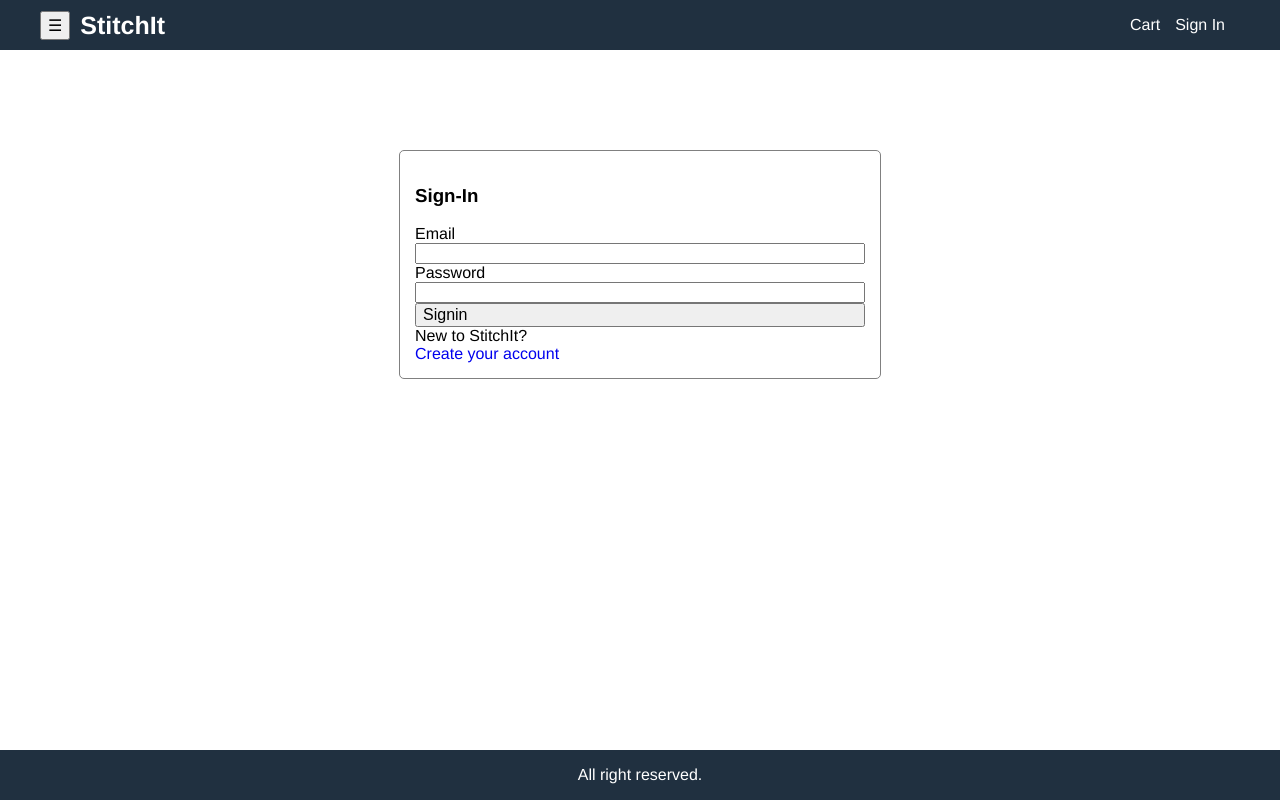
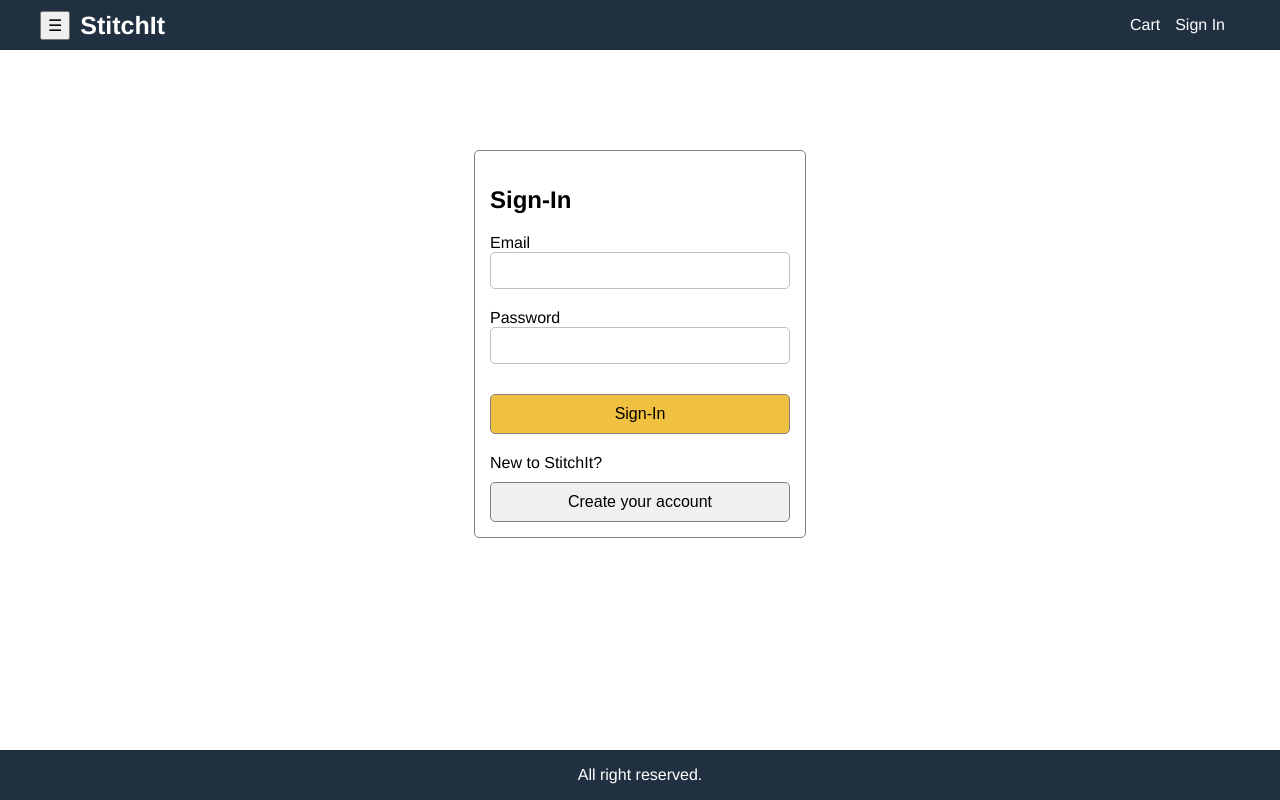
Before and after one commit to TahaKhan8899/StitchIt, a React (Create React App) app in the folder frontend/: page /signin in a window 1280 px wide. Built offline with nearby package versions, Linux system fonts and the light colour scheme.

Commit message:
Made progress on sign in page

```diff
--- a/frontend/package.json
+++ b/frontend/package.json
@@ -16,6 +16,7 @@
     "react-scripts": "3.4.1",
     "redux": "^4.0.5",
     "redux-thunk": "^2.3.0",
+    "reselect": "^4.0.0",
     "styled-components": "^5.1.1"
   },
   "scripts": {
--- /dev/null
+++ b/frontend/src/actions/userActions.js
@@ -0,0 +1,20 @@
+import {
+  USER_SIGNIN_LOADING,
+  USER_SIGNIN_SUCCESS,
+  USER_SIGNIN_ERROR,
+} from 'constants/userConstants'
+import axios from 'axios'
+import Cookie from 'js-cookie'
+
+const signin = (email, password) => async (dispatch) => {
+  try {
+    dispatch({ type: USER_SIGNIN_LOADING })
+    const { data } = await axios.get('/api/user/signin', { email, password })
+    dispatch({ type: USER_SIGNIN_SUCCESS, payload: data })
+    Cookie.set('userInfo', JSON.stringify(data))
+  } catch (error) {
+    dispatch({ type: USER_SIGNIN_ERROR, payload: error })
+  }
+}
+
+export { signin }
--- /dev/null
+++ b/frontend/src/components/common/FormComponents.jsx
@@ -0,0 +1,20 @@
+import styled from 'styled-components'
+
+const FormButton = styled.button`
+  width: 100%;
+  margin-top: 1rem;
+  display: flex;
+  justify-content: center;
+  background-color: ${(props) => (props.bgColor ? props.bgColor : '#f0f0f0')};
+  border: 0.1rem #808080 solid;
+  border-radius: 0.5rem;
+  padding: 1rem;
+  cursor: pointer;
+  :hover {
+    border: 0.1rem #404040 solid;
+  }
+`
+
+const RandomDiv = styled.div``
+
+export { FormButton, RandomDiv }
--- a/frontend/src/components/pages/Cart.jsx
+++ b/frontend/src/components/pages/Cart.jsx
@@ -1,6 +1,7 @@
 import React, { useEffect } from 'react'
 import { Link } from 'react-router-dom'
 import styled from 'styled-components'
+import { FormButton } from 'components/common/FormComponents'
 import { useSelector, useDispatch } from 'react-redux'
 import { addToCart, removeFromCart } from 'actions/cartActions'
 import { BodyContainer, Row, Column } from 'components/common/layoutStyling'
@@ -24,16 +25,6 @@ const CartActions = styled(Column)`
   border-radius: 0.5rem;
   padding: 1rem;
   height: fit-content;
-`
-
-const CheckoutButton = styled.button`
-  width: inherit;
-  display: flex;
-  justify-content: center;
-  background-color: #f0c040;
-  border: 0.1rem #808080 solid;
-  border-radius: 0.5rem;
-  padding: 1rem;
 `
 
 const Product = styled.div`
@@ -150,9 +141,13 @@ function Cart(props) {
           Subtotal ( {cartItems.reduce((a, c) => a + c.qty, 0)} items) : $
           {cartItems.reduce((a, c) => a + c.price * c.qty, 0)}
         </h3>
-        <CheckoutButton disabled={cartItems.length === 0} onClick={() => handleCheckout()}>
+        <FormButton
+          bgColor="#f0c040"
+          disabled={cartItems.length === 0}
+          onClick={() => handleCheckout()}
+        >
           Proceed to checkout
-        </CheckoutButton>
+        </FormButton>
       </CartActions>
     </CartContainer>
   )
--- a/frontend/src/components/pages/Product.jsx
+++ b/frontend/src/components/pages/Product.jsx
@@ -1,6 +1,7 @@
 import React, { useEffect } from 'react'
 import styled from 'styled-components'
 import { Link } from 'react-router-dom'
+import { FormButton } from 'components/common/FormComponents'
 import { BodyContainer, Row, Column } from 'components/common/layoutStyling'
 import { useSelector, useDispatch } from 'react-redux'
 import { getProductDetails } from 'actions/productActions'
@@ -53,19 +54,6 @@ const AddToCart = styled(Column)`
   li:last-child {
     display: flex;
     flex-direction: column;
-    button {
-      display: flex;
-      align-items: center;
-      justify-content: center;
-      padding: 1rem;
-      border: 0.1rem #808080 solid;
-      border-radius: 0.5rem;
-      cursor: pointer;
-      background-color: #f0c040;
-    }
-    button:hover {
-      border: 0.1rem #404040 solid;
-    }
   }
 `
 
@@ -135,7 +123,11 @@ function Product(props) {
               </select>
             </li>
             <li>
-              {product.inventoryCount > 0 && <button onClick={handleAddToCart}>Add to Cart</button>}
+              {product.inventoryCount > 0 && (
+                <FormButton bgColor="#f0c040" onClick={handleAddToCart}>
+                  Add to Cart
+                </FormButton>
+              )}
             </li>
           </ul>
         </AddToCart>
--- a/frontend/src/components/pages/SignIn.jsx
+++ b/frontend/src/components/pages/SignIn.jsx
@@ -1,23 +1,37 @@
-import React from 'react'
+import React, { useState } from 'react'
 import { useDispatch } from 'react-redux'
 import { Link } from 'react-router-dom'
 import { BodyContainer, Row, Column } from 'components/common/layoutStyling'
+import { FormButton } from 'components/common/FormComponents'
 import styled from 'styled-components'
-import { useState } from 'react'
+import { signin } from 'actions/userActions'
 
 const StyledBodyContainer = styled(BodyContainer)`
   display: flex;
   justify-content: center;
 `
 
+const SignInText = styled.h2`
+  margin-bottom: 2rem;
+`
+
 const FormContainer = styled.div`
   display: flex;
-  max-width: 45rem;
+  max-width: 30rem;
   width: 100%;
   border: 0.1rem #808080 solid;
   border-radius: 0.5rem;
   padding: 1.5rem;
   margin-top: 10rem;
+`
+
+const FormInputColumn = styled(Column)`
+  margin-bottom: 2rem;
+  input {
+    border: 0.1rem #c0c0c0 solid;
+    border-radius: 0.5rem;
+    padding: 1rem;
+  }
 `
 
 function SignIn() {
@@ -26,19 +40,20 @@ function SignIn() {
   const dispatch = useDispatch()
   const submitHandler = (e) => {
     e.preventDefault()
+    dispatch(signin(email, password))
   }
   return (
     <StyledBodyContainer>
       <FormContainer>
         <Row>
           <Column>
-            <h3>Sign-In</h3>
+            <SignInText>Sign-In</SignInText>
           </Column>
-          <Column>
+          <FormInputColumn>
             <label htmlFor="email">Email</label>
             <input type="text" id="email" name="email" onChange={(e) => setEmail(e.target.value)} />
-          </Column>
-          <Column>
+          </FormInputColumn>
+          <FormInputColumn>
             <label htmlFor="password">Password</label>
             <input
               type="password"
@@ -46,13 +61,17 @@ function SignIn() {
               name="password"
               onChange={(e) => setPassword(e.target.value)}
             />
-          </Column>
-          <Column>
-            <button type="submit">Signin</button>
-          </Column>
+          </FormInputColumn>
+          <FormInputColumn>
+            <FormButton onClick={(e) => submitHandler(e)} bgColor="#f0c040" type="submit">
+              Sign-In
+            </FormButton>
+          </FormInputColumn>
           <Column>New to StitchIt?</Column>
           <Column>
-            <Link to="/register">Create your account</Link>
+            <Link to="/register">
+              <FormButton type="submit">Create your account</FormButton>
+            </Link>
           </Column>
         </Row>
       </FormContainer>
--- /dev/null
+++ b/frontend/src/constants/userConstants.js
@@ -0,0 +1,3 @@
+export const USER_SIGNIN_LOADING = 'USER_SIGNIN_LOADING'
+export const USER_SIGNIN_SUCCESS = 'USER_SIGNIN_SUCCESS'
+export const USER_SIGNIN_ERROR = 'USER_SIGNIN_ERROR'
--- a/frontend/src/index.css
+++ b/frontend/src/index.css
@@ -3,7 +3,8 @@ html {
   box-sizing: border-box;
 }
 body {
-  font: 1.6rem Helvetica;
+  font-size: 1.6rem;
+  font-family: Helvetica;
   margin: 0;
 }
 button {
--- /dev/null
+++ b/frontend/src/reducers/constants.js
@@ -0,0 +1,8 @@
+const commonInitialState = {
+  data: null,
+  loading: false,
+  loaded: false,
+  error: false,
+}
+
+export { commonInitialState }
--- /dev/null
+++ b/frontend/src/reducers/userReducers.js
@@ -0,0 +1,20 @@
+import {
+  USER_SIGNIN_LOADING,
+  USER_SIGNIN_SUCCESS,
+  USER_SIGNIN_ERROR,
+} from 'constants/userConstants'
+import { commonInitialState } from './constants'
+
+function userSigninReducer(state = commonInitialState, action) {
+  switch (action.type) {
+    case USER_SIGNIN_LOADING:
+      return { ...state, loading: true }
+    case USER_SIGNIN_SUCCESS:
+      return { ...state, loading: false, data: { loggedInUser: action.payload } }
+    case USER_SIGNIN_ERROR:
+      return { ...state, loading: false, data: { loggedInUser: action.payload } }
+    default:
+      return state
+  }
+}
+export { userSigninReducer }
--- a/frontend/src/store.js
+++ b/frontend/src/store.js
@@ -3,6 +3,7 @@ import thunk from 'redux-thunk'
 import Cookie from 'js-cookie'
 import { productListReducer, productDetailsReducer } from 'reducers/productReducers'
 import { cartReducer } from 'reducers/cartReducers'
+import { userSigninReducer } from 'reducers/userReducers'
 
 const cartItems = Cookie.getJSON('cartItems') || []
 const initialState = { cart: { cartItems } }
@@ -11,6 +12,7 @@ const reducer = combineReducers({
   productList: productListReducer,
   productDetails: productDetailsReducer,
   cart: cartReducer,
+  user: userSigninReducer,
 })
 const composeEnhancer = window.__REDUX_DEVTOOLS_EXTENSION_COMPOSE__ || compose
 
```
Also changed, not shown: frontend/src/selectors/user.js (added), 1 other file (tests, documents, lock files or other folders).
